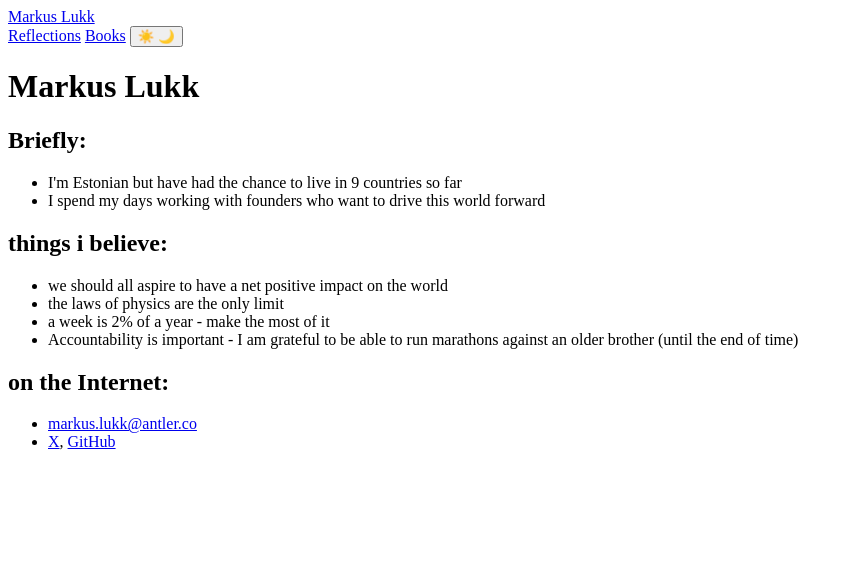
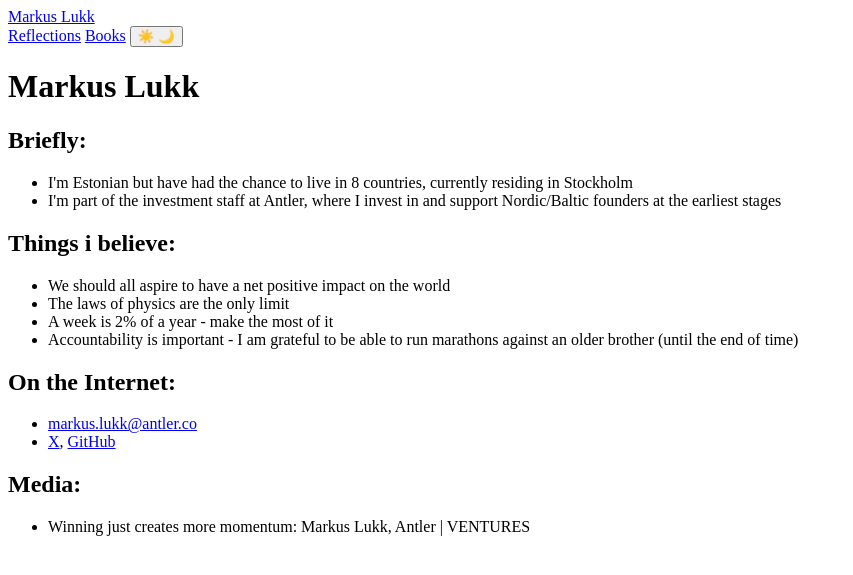
Before and after one commit to markuslukk/markuslukk.github.io, a Jekyll site: the page built from index.html, in a window 1280 px wide. Shown: the top 575 px of the page, without its empty margins (0-853 px from the left). Built offline with Jekyll 4.4.1, drawn with Linux system fonts in a browser that asks for light colours.

Commit message:
Update index.html

```diff
--- a/index.html
+++ b/index.html
@@ -20,28 +20,35 @@ title: Markus Lukk
   <section class="content-section">
     <h2>Briefly:</h2>
     <ul class="bio-list">
-      <li>I'm Estonian but have had the chance to live in 9 countries so far</li>
-      <li>I spend my days working with founders who want to drive this world forward</li>
+      <li>I'm Estonian but have had the chance to live in 8 countries, currently residing in Stockholm</li>
+      <li>I'm part of the investment staff at Antler, where I invest in and support Nordic/Baltic founders at the earliest stages</li>
     </ul>
   </section>
 
   <section class="content-section">
-    <h2>things i believe:</h2>
+    <h2>Things i believe:</h2>
     <ul class="bio-list">
-      <li>we should all aspire to have a net positive impact on the world</li>
-      <li>the laws of physics are the only limit</li>
-      <li>a week is 2% of a year - make the most of it</li>
+      <li>We should all aspire to have a net positive impact on the world</li>
+      <li>The laws of physics are the only limit</li>
+      <li>A week is 2% of a year - make the most of it</li>
       <li>Accountability is important - I am grateful to be able to run marathons against an older brother (until the end of time)</li>
     </ul>
   </section>
 
   <section class="content-section">
-    <h2>on the Internet:</h2>
+    <h2>On the Internet:</h2>
     <ul class="bio-list">
       <li><a href="mailto:markus.lukk@antler.co">markus.lukk@antler.co</a></li>
       <li><a href="https://x.com/markuslukk">X</a>, <a href="https://github.com/markuslukk">GitHub</a></li>
     </ul>
   </section>
+
+   <section class="content-section">
+    <h2>Media:</h2>
+    <ul class="bio-list">
+      <li>Winning just creates more momentum: Markus Lukk, Antler | VENTURES</li>
+    </ul>
+  </section>
 </div>
 
 <script src="/theme.js"></script>
```
